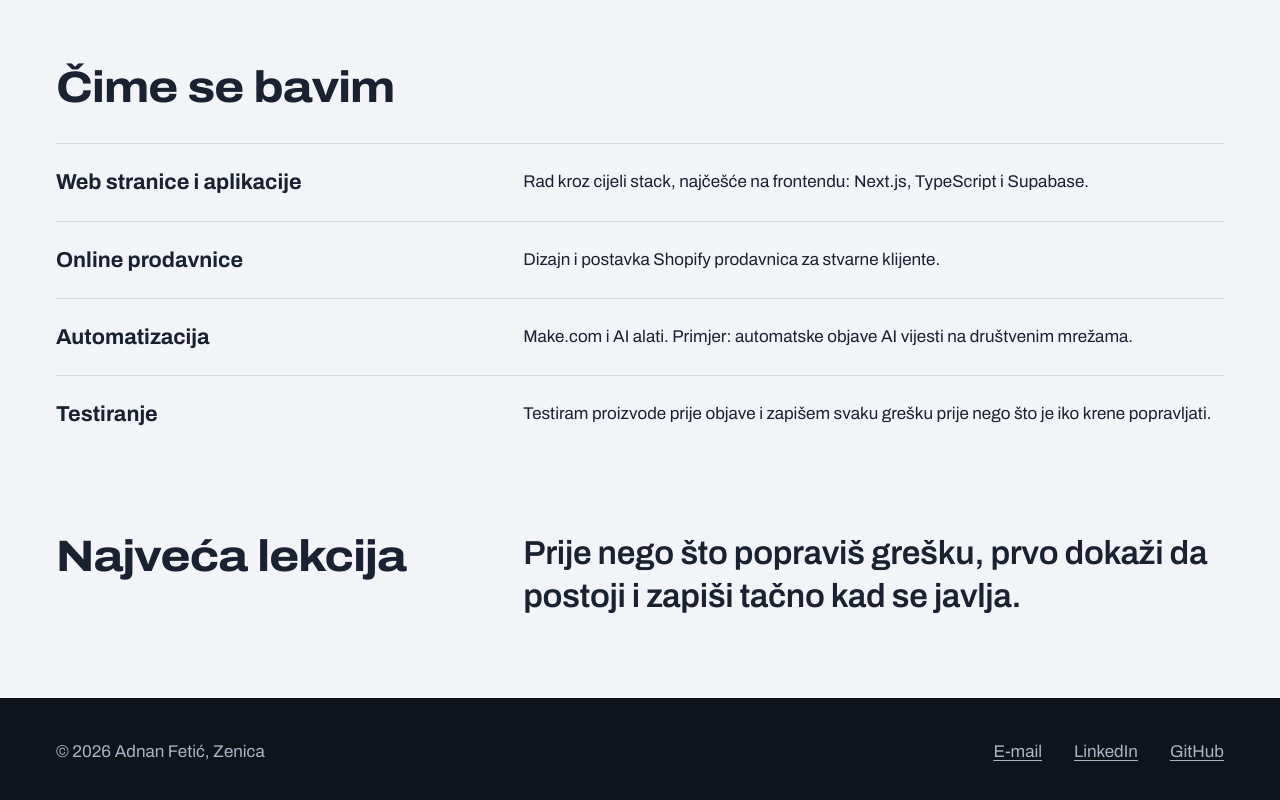
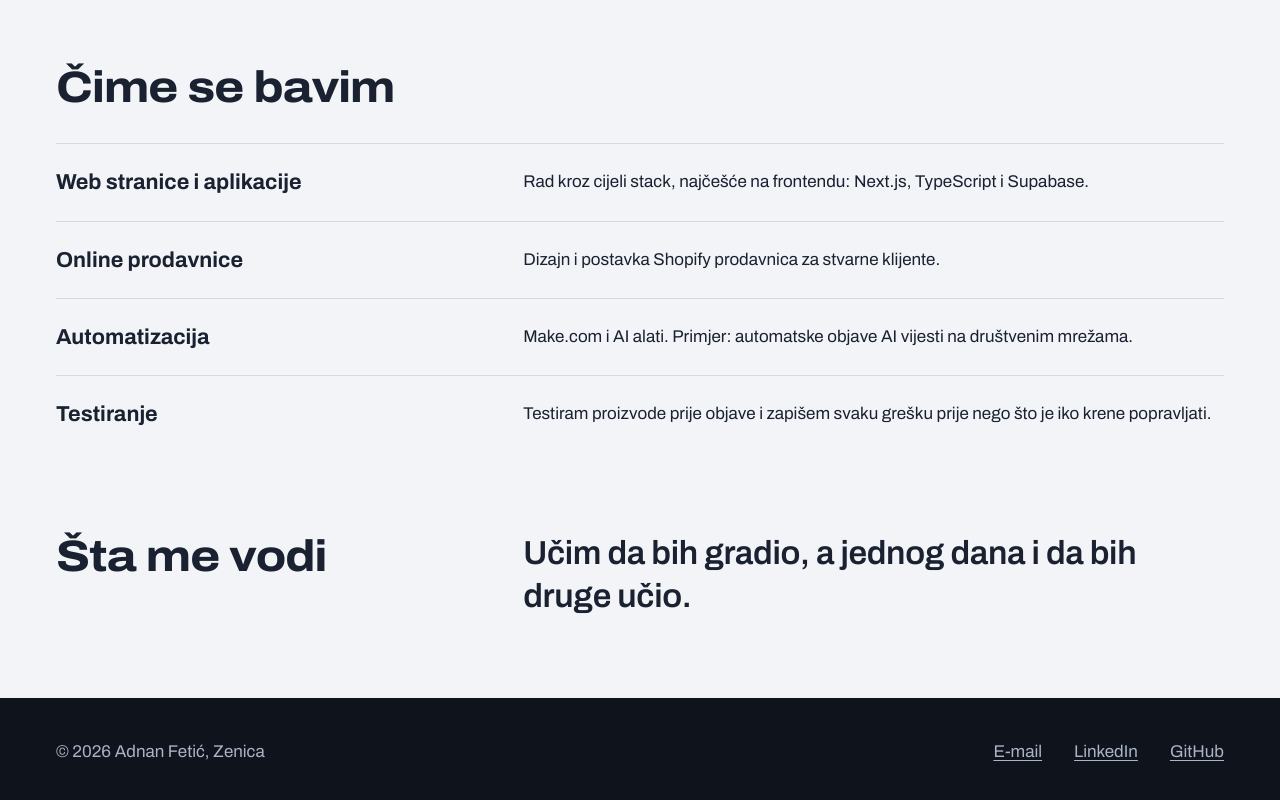
Before and after one commit to Adnan19f/mini-cv, a plain HTML site: page index.html in a window 1280 px wide. Shown: the part 1157-1957 px from the top of the page. Drawn offline with Linux system fonts and the light colour scheme.

Commit message:
Novi citat na pocetnoj stranici
Co-Authored-By: Claude Opus 5.5 <noreply@anthropic.com>

```diff
--- a/index.html
+++ b/index.html
@@ -77,11 +77,11 @@
       </dl>
     </section>
 
-    <!-- NAJVEĆA LEKCIJA: citat -->
+    <!-- ŠTA ME VODI: citat -->
     <section class="sekcija okvir citat">
-      <h2 data-en="Biggest lesson">Najveća lekcija</h2>
+      <h2 data-en="What drives me">Šta me vodi</h2>
       <blockquote>
-        <p data-en="Before fixing a bug, first prove it exists and write down exactly when it happens.">Prije nego što popraviš grešku, prvo dokaži da postoji i zapiši tačno kad se javlja.</p>
+        <p data-en="I learn so I can build, and one day so I can teach others too.">Učim da bih gradio, a jednog dana i da bih druge učio.</p>
       </blockquote>
     </section>
 
```
